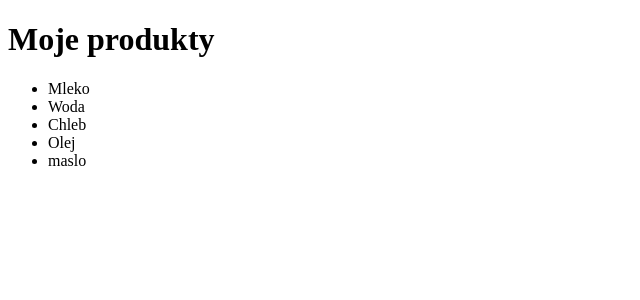
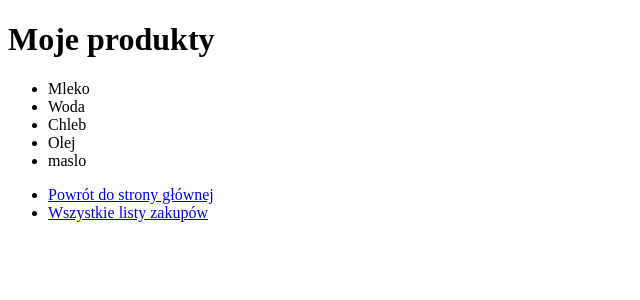
Before and after one commit to DariaDrewa/Django_Shopping_lists, a Django app: page /products/ in a window 1280 px wide. Shown: the top 300 px of the page, without its empty margins (0-640 px from the left). Run offline with Django 5.2, Linux system fonts and the light colour scheme; data comes from the database, SQL or seed files in the repository.

Commit message:
add href to all_products

```diff
--- a/products/templates/all_products.html
+++ b/products/templates/all_products.html
@@ -9,5 +9,9 @@
         <li>{{ x.product_name }}</li>
     {% endfor %}
 </ul>
+<ul>
+    <li><a href="{% url 'main' %}">Powrót do strony głównej</a></li>
+    <li><a href="{% url 'shopping_list' %}">Wszystkie listy zakupów</a></li>
+</ul>
 </body>
 </html>
```
